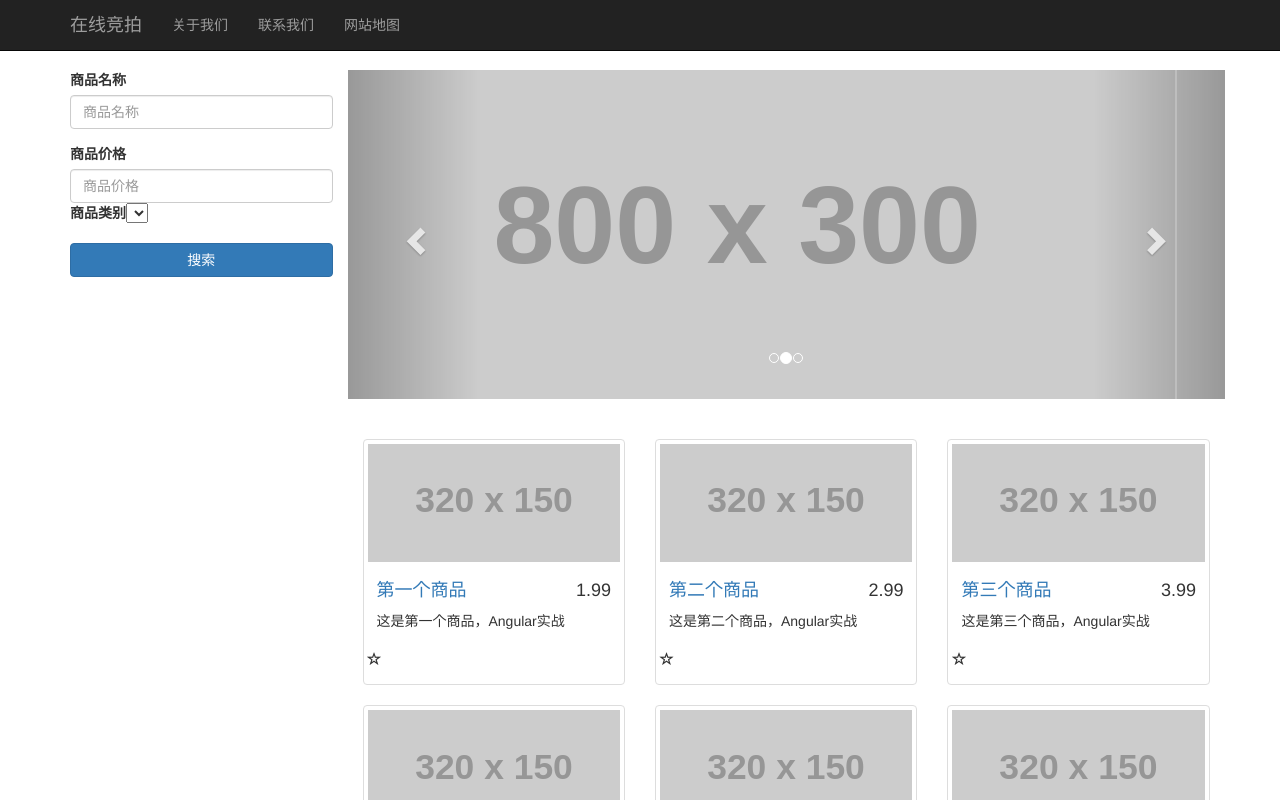
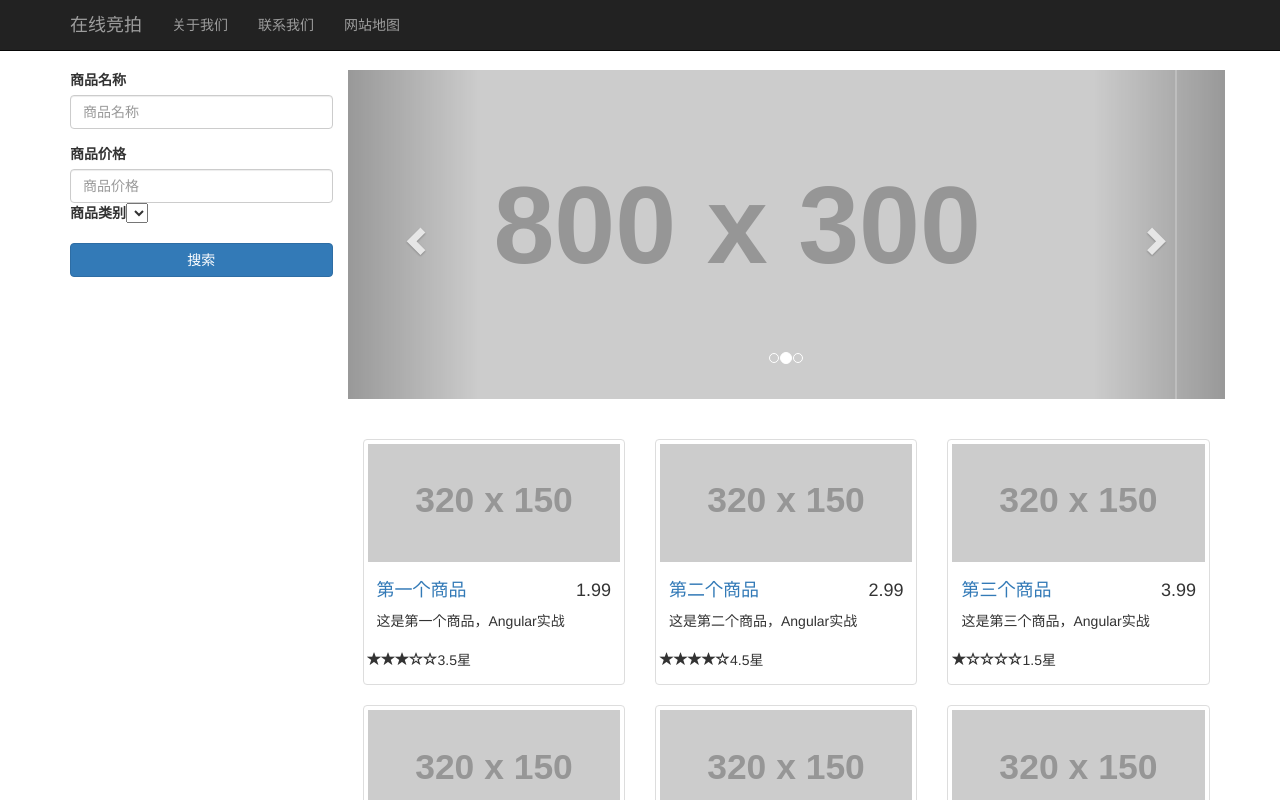
Before and after one commit to alittleanimal/Angular0106Demo, an Angular app: page / in a window 1280 px wide. Shown: the top 800 px of the page. Built offline with nearby package versions, Linux system fonts and the light colour scheme.

Commit message:
Finish chapter 2

```diff
--- a/src/app/product/product.component.html
+++ b/src/app/product/product.component.html
@@ -1,13 +1,13 @@
 <div *ngFor = "let product of products" class = "col-md-4 col-sm-4 col-lg-4">
   <div class="thumbnail">
-    <img src="http://via.placeholder.com/320x150" alt="">
+    <img [src]="imgUrl" alt="">
     <div class="caption">
       <h4 class="pull-right">{{product.price}}</h4>
       <h4><a href="#">{{product.title}}</a></h4>
       <p>{{product.desc}}</p>
     </div>
     <div>
-      <app-stars></app-stars>
+      <app-stars [rating] = "product.rating"></app-stars>
     </div>
   </div>
 </div>
--- a/src/app/product/product.component.ts
+++ b/src/app/product/product.component.ts
@@ -8,6 +8,7 @@ import { Component, OnInit } from '@angular/core';
 export class ProductComponent implements OnInit {
 
   private products: Array<Product>;
+  private imgUrl = "http://via.placeholder.com/320x150";
 
   constructor() { }
 
@@ -15,8 +16,8 @@ export class ProductComponent implements OnInit {
     this.products = [
       new Product(1, '第一个商品', 1.99, 3.5, '这是第一个商品，Angular实战', ['电子产品', '硬件设备']),
       new Product(2, '第二个商品', 2.99, 4.5, '这是第二个商品，Angular实战', ['图书']),
-      new Product(3, '第三个商品', 3.99, 5.5, '这是第三个商品，Angular实战', ['电子产品', '硬件设备']),
-      new Product(4, '第四个商品', 4.99, 6.5, '这是第四个商品，Angular实战', ['硬件设备']),
+      new Product(3, '第三个商品', 3.99, 1.5, '这是第三个商品，Angular实战', ['电子产品', '硬件设备']),
+      new Product(4, '第四个商品', 4.99, 4.5, '这是第四个商品，Angular实战', ['硬件设备']),
       new Product(5, '第五个商品', 5.99, 2.5, '这是第五个商品，Angular实战', ['电子产品', '硬件设备']),
     ]
 
--- a/src/app/stars/stars.component.html
+++ b/src/app/stars/stars.component.html
@@ -1,3 +1,5 @@
 <p>
-  <span class="glyphicon glyphicon-star glyphicon-star-empty"></span>
+  <span *ngFor ="let star of stars" class="glyphicon glyphicon-star"
+  [class.glyphicon-star-empty] = "star"></span>
+  <span>{{rating}}星</span>
 </p>
--- a/src/app/stars/stars.component.ts
+++ b/src/app/stars/stars.component.ts
@@ -1,4 +1,4 @@
-import { Component, OnInit } from '@angular/core';
+import { Component, OnInit, Input } from '@angular/core';
 
 @Component({
   selector: 'app-stars',
@@ -7,9 +7,17 @@ import { Component, OnInit } from '@angular/core';
 })
 export class StarsComponent implements OnInit {
 
+  @Input()
+  private rating: number = 0;
+  private stars: boolean[];
+
   constructor() { }
 
   ngOnInit() {
+    this.stars = [];
+    for(let i=1; i<=5; i++){
+      this.stars.push(i>this.rating);
+    }
   }
 
 }
```
